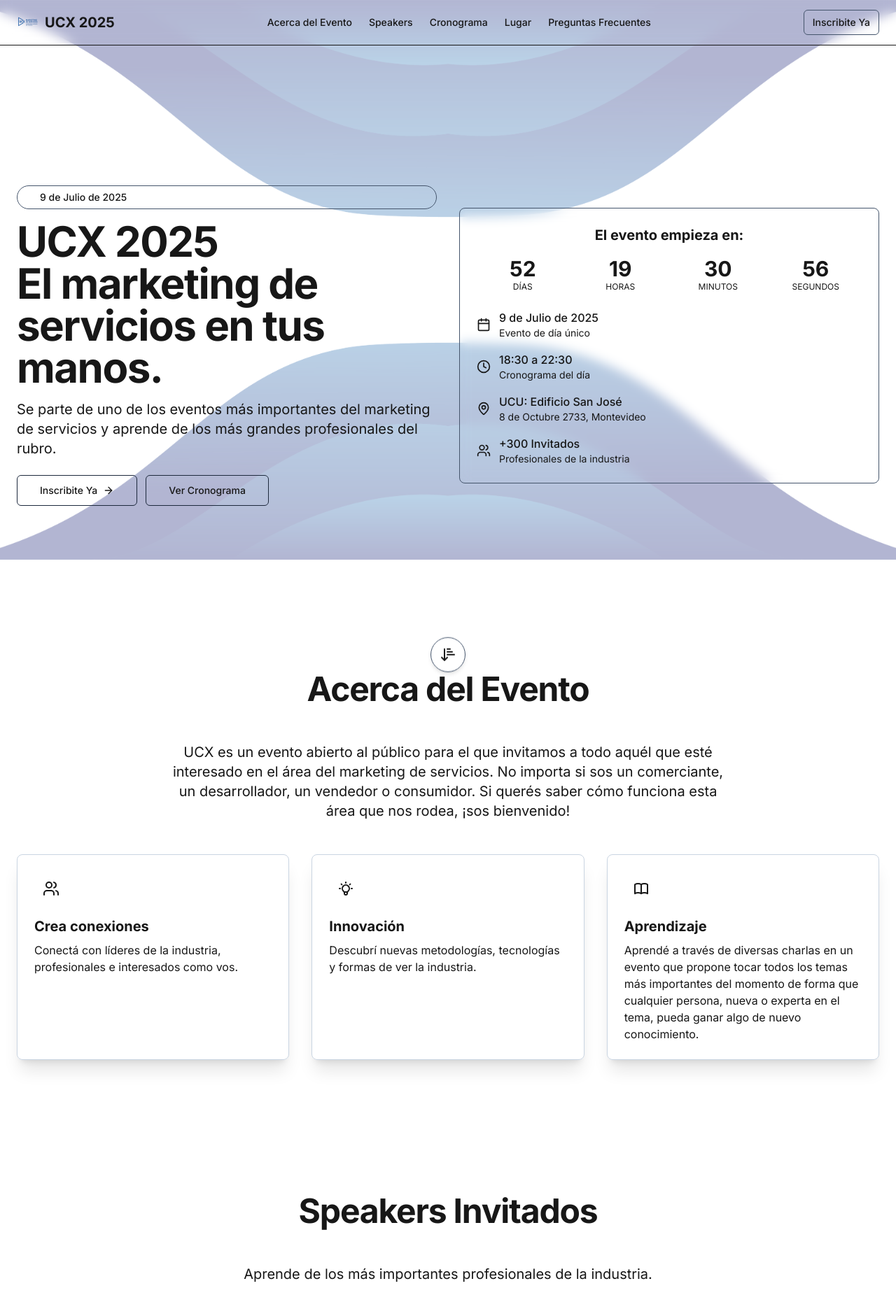
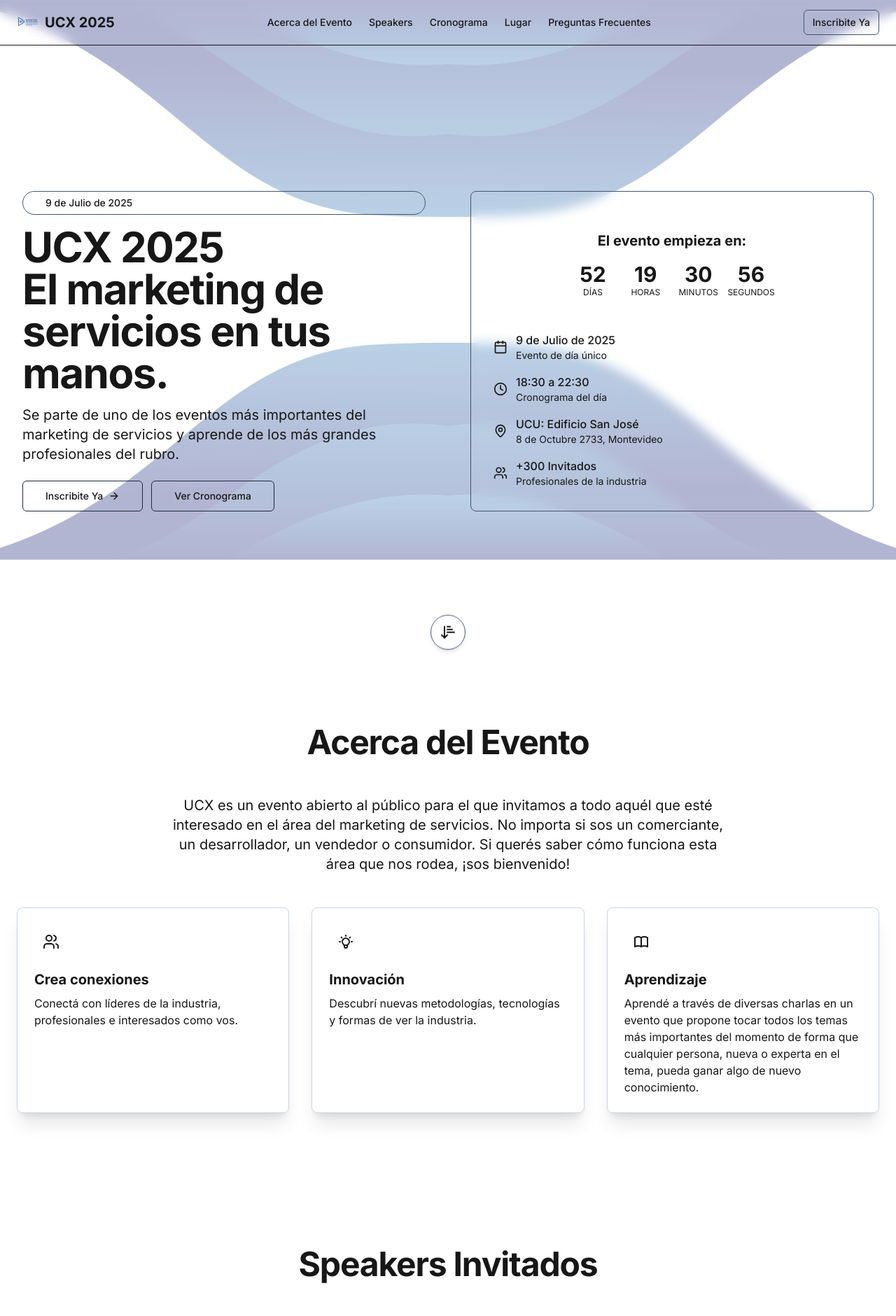
Before and after one commit to SantiagoPanozzo/alyssum, a Next.js app: page / in a window 1280 px wide. Shown: the top 1881 px of the page at 70% size. Built offline with nearby package versions, Linux system fonts and the light colour scheme.

Commit message:
Centered a lot of divs and fixed up the background

```diff
--- a/src/app/page.tsx
+++ b/src/app/page.tsx
@@ -68,20 +68,19 @@ return (
       </header>
 
       <main className="flex-1">
-        {/* Hero Section */}
-        <section className="h-screen">
-          <div className="absolute inset-0 w-screen left-0 ">
+	<div className="fixed inset-0 w-screen h-screen z-0 pointer-events-none">
 	  <Image
 	      src="/bg.png"
 	      alt="Event background"
 	      fill
-              className="object-cover opacity-30 absolute w-screen left-0"
+	      className="object-cover opacity-30"
 	      priority
 	  />
 	</div>
-          <div className="relative inset-0 bg-gradient-to-r from-primary/20 to-background" />
-          <div className="container relative z-20 py-32 md:py-32 lg:py-40 px-4 md:px-6 top-10">
-            <div className="grid gap-8 md:grid-cols-2 items-center">
+        {/* Hero Section */}
+	<section className="w-full min-h-screen overflow-hidden">
+	  <div className="relative z-10 container mx-auto px-4 sm:px-6 lg:px-8 py-24 md:py-32 mt-20 bg-transparent">
+	    <div className="grid gap-12 lg:gap-16 grid-cols-1 md:grid-cols-2 items-start">
 	      <div className="flex flex-col gap-4">
 		<div className="inline-flex items-center rounded-full border border-slate-600 px-4 py-1.5 text-sm font-medium">
 		  <span className="flex h-2 w-2 rounded-full bg-primary mr-2"></span>
@@ -95,9 +94,7 @@ return (
 		<div className="flex flex-col sm:flex-row gap-3 mt-2">
 		  <Button size="lg" asChild className="transition duration-500 ease-in-out hover:cursor-pointer hover:bg-sky-700 hover:text-white hover:shadow-lg hover:scale-105 hover:shadow-sky-200 border border-slate-800 hover:border-sky-600">
 		    <ScrollLink href="#register">
-                      <p className="transition">
-                        Inscribite Ya
-                      </p>
+		      <p>Inscribite Ya</p>
 		      <ArrowRight className="ml-2 h-4 w-4" />
 		    </ScrollLink>
 		  </Button>
@@ -106,8 +103,10 @@ return (
 		  </Button>
 		</div>
 	      </div>
-              <div className="bg-background/80 backdrop-blur-sm p-6 rounded-lg border border-slate-600">
+	      <div className="flex flex-col justify-center bg-background/80 backdrop-blur-sm p-6 sm:p-8 rounded-lg border border-slate-600 h-full w-full transition duration-400 ease-in-out hover:scale-105">
+	        <div className="flex-1 flex items-center justify-center">
 		  <EventCountdown targetDate={eventDate} />
+		</div>
                 <div className="mt-6 space-y-4">
                   <div className="flex items-center gap-3">
                     <Calendar className="h-5 w-5 text-primary" />
@@ -141,16 +140,16 @@ return (
               </div>
             </div>
           </div>
-	  <div className="flex justify-center mt-20">
+	  <div className="flex justify-center mt-8">
+	    <ScrollLink href="#about">
 	      <div className="p-3 border border-slate-600 rounded-full bg-background/70 backdrop-blur-sm shadow-md animate-bounce transition ease-in-out hover:scale-110 hover:bg-white hover:text-sky-600 hover:border-sky-700 hover:shadow-sky-200">
-              <ScrollLink href="#about" className="text-sm font-medium">
 		  <ArrowDownNarrowWide className="w-6 h-6 text-primary" />
+	      </div>
 	    </ScrollLink>
-  	    </div>
 	  </div>
         </section>
           {/* About Section */}
-          <section id="about" className="py-16 md:py-24">
+          <section id="about" className="py-16 md:py-24 bg-white relative z-20 w-screen flex flex-col items-center">
             <div className="container px-4 md:px-6">
               <div className="flex flex-col items-center text-center mb-12">
                 <h2 className="text-3xl font-bold tracking-tight sm:text-4xl md:text-5xl">Acerca del Evento</h2>
@@ -212,7 +211,7 @@ return (
           </section>
 
           {/* Speakers Section */}
-          <section id="speakers" className="py-16 md:py-24 bg-muted/30">
+          <section id="speakers" className="py-16 md:py-24 bg-white relative z-20 w-screen flex flex-col items-center">
             <div className="container px-4 md:px-6">
               <div className="flex flex-col items-center text-center mb-12">
                 <h2 className="text-3xl font-bold tracking-tight sm:text-4xl md:text-5xl">Speakers Invitados</h2>
@@ -268,7 +267,7 @@ return (
           </section>
 
           {/* Schedule Section */}
-          <section id="schedule" className="py-16 md:py-24">
+          <section id="schedule" className="py-16 md:py-24 bg-white relative z-20 w-screen flex flex-col items-center">
             <div className="container px-4 md:px-6">
               <div className="flex flex-col items-center text-center mb-12">
                 <h2 className="text-3xl font-bold tracking-tight sm:text-4xl md:text-5xl">Cronograma del Evento</h2>
@@ -364,7 +363,7 @@ return (
           </section>
 
           {/* Venue Section */}
-          <section id="venue" className="py-16 md:py-24 bg-muted/30">
+          <section id="venue" className="py-16 md:py-24 bg-white relative z-20 w-screen flex flex-col items-center">
             <div className="container px-4 md:px-6">
               <div className="flex flex-col items-center text-center mb-12">
                 <h2 className="text-3xl font-bold tracking-tight sm:text-4xl md:text-5xl">Lugar</h2>
@@ -408,7 +407,7 @@ return (
           </section>
 
           {/* Registration Section */}
-          <section id="register" className="py-16 md:py-24">
+          <section id="register" className="py-16 md:py-24 bg-white relative z-20 w-screen flex flex-col items-center">
             <div className="container px-4 md:px-6 border-slate-500">
               <div className="grid md:grid-cols-2 gap-12 items-center">
                 <div>
@@ -457,7 +456,7 @@ return (
           </section>
 
           {/* FAQ Section */}
-          <section id="faq" className="py-16 md:py-24 bg-muted/30">
+          <section id="faq" className="py-16 md:py-24 bg-white relative z-20 w-screen flex flex-col items-center">
             <div className="container px-4 md:px-6">
               <div className="flex flex-col items-center text-center mb-12">
                 <h2 className="text-3xl font-bold tracking-tight sm:text-4xl md:text-5xl">Preguntas Frecuentas</h2>
@@ -481,7 +480,7 @@ return (
           </section>
 
           {/* Sponsors Section */}
-          <section className="py-16 md:py-24">
+          <section id="sponsors" className="py-16 md:py-24 bg-white relative z-20 w-screen flex flex-col items-center">
             <div className="container px-4 md:px-6">
               <div className="flex flex-col items-center text-center mb-12">
                 <h2 className="text-3xl font-bold tracking-tight sm:text-4xl md:text-5xl">Nuestros Patrocinadores</h2>
@@ -503,9 +502,9 @@ return (
         </main>
 
         {/* Footer */}
-        <footer className="bg-muted py-12">
-          <div className="container px-4 md:px-6">
-            <div className="grid grid-cols-1 md:grid-cols-4 gap-8">
+        <footer className="bg-white py-12 flex flex-col items-center z-20 w-screen">
+	  <div className="container max-w-6xl px-4 md:px-6 mx-auto">
+	    <div className="grid grid-cols-1 md:grid-cols-3 gap-8">
               <div>
                 <div className="flex items-center gap-2 font-bold text-xl mb-4">
                   {eventName}
```
Lines whose indentation alone changed are shown as unchanged.
